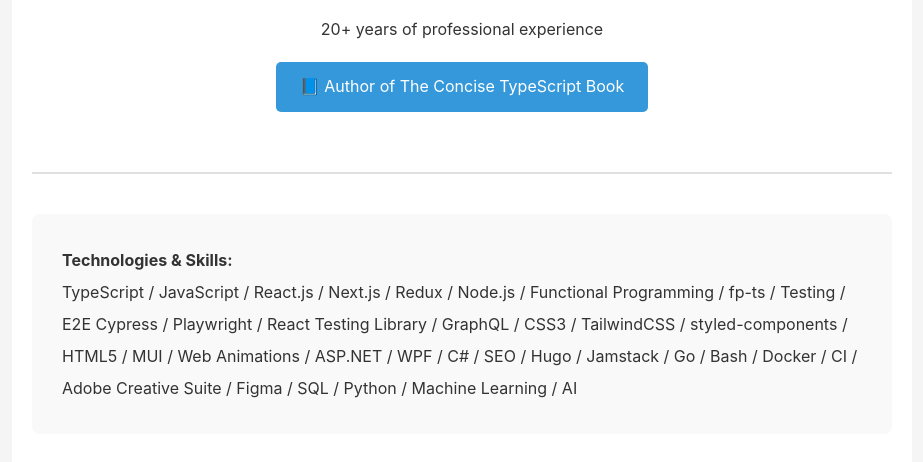
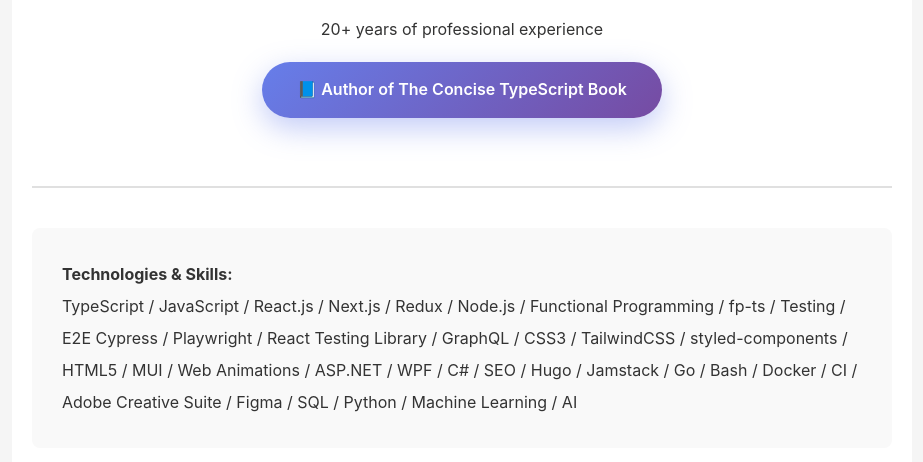
Before and after one commit to gibbok/gibbok, a website: page index.html in a window 1280 px wide. Shown: the part 188-650 px from the top of the page, without its empty margins (178-1101 px from the left). Drawn offline with Linux system fonts and the light colour scheme.

Commit message:
make button fency

```diff
--- a/index.html
+++ b/index.html
@@ -41,15 +41,33 @@
         .book-link {
             display: inline-block;
             margin: 20px 0;
-            padding: 12px 24px;
-            background: #3498db;
+            padding: 15px 35px;
+            background: linear-gradient(135deg, #667eea 0%, #764ba2 100%);
             color: white;
             text-decoration: none;
-            border-radius: 5px;
-            transition: background 0.3s;
+            border-radius: 50px;
+            transition: all 0.3s ease;
+            box-shadow: 0 10px 30px rgba(102, 126, 234, 0.4);
+            font-weight: 600;
+            position: relative;
+            overflow: hidden;
+        }
+        .book-link::before {
+            content: '';
+            position: absolute;
+            top: 0;
+            left: -100%;
+            width: 100%;
+            height: 100%;
+            background: linear-gradient(90deg, transparent, rgba(255,255,255,0.3), transparent);
+            transition: left 0.5s;
+        }
+        .book-link:hover::before {
+            left: 100%;
         }
         .book-link:hover {
-            background: #2980b9;
+            transform: translateY(-3px);
+            box-shadow: 0 15px 40px rgba(102, 126, 234, 0.6);
         }
         .skills {
             margin: 40px 0;
```
